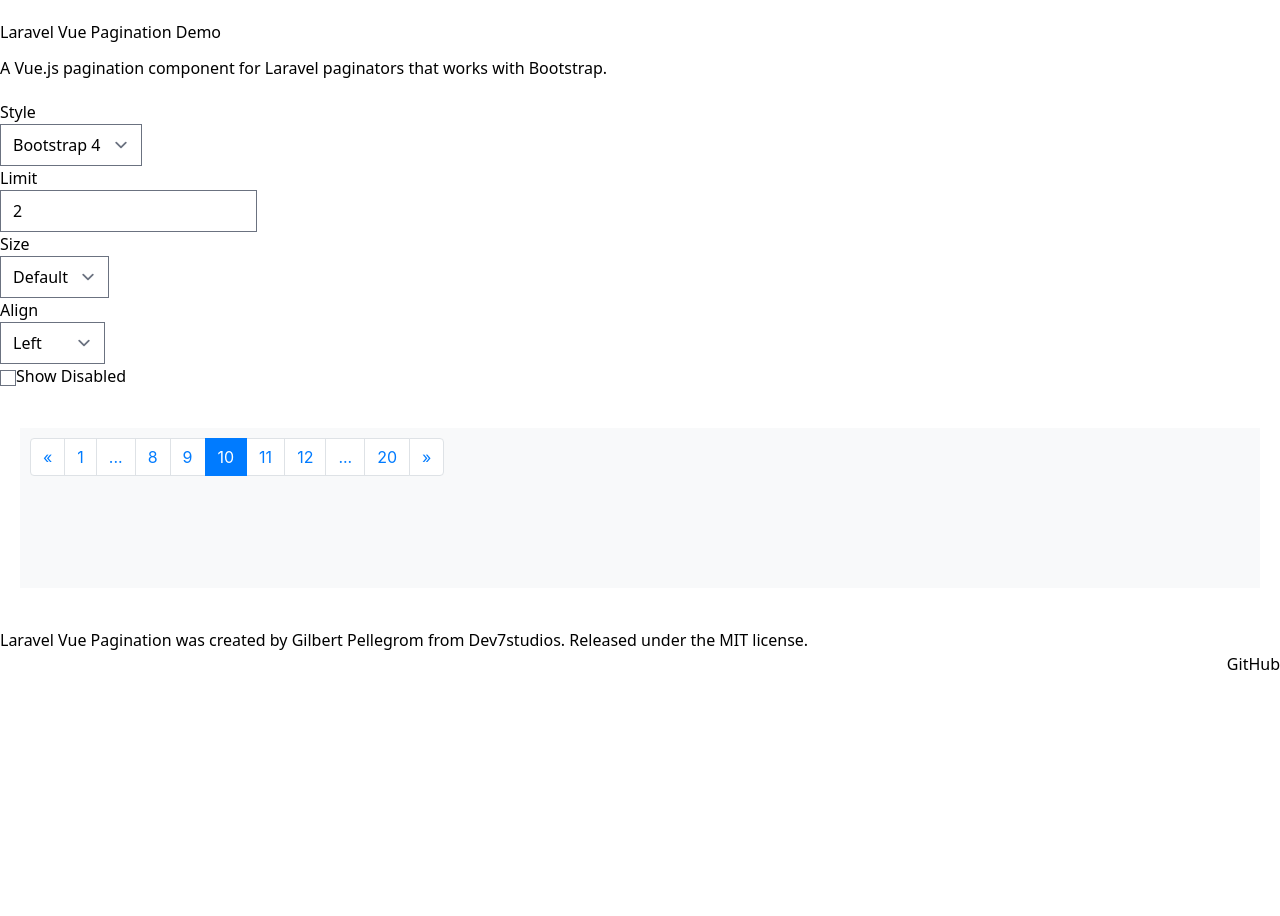
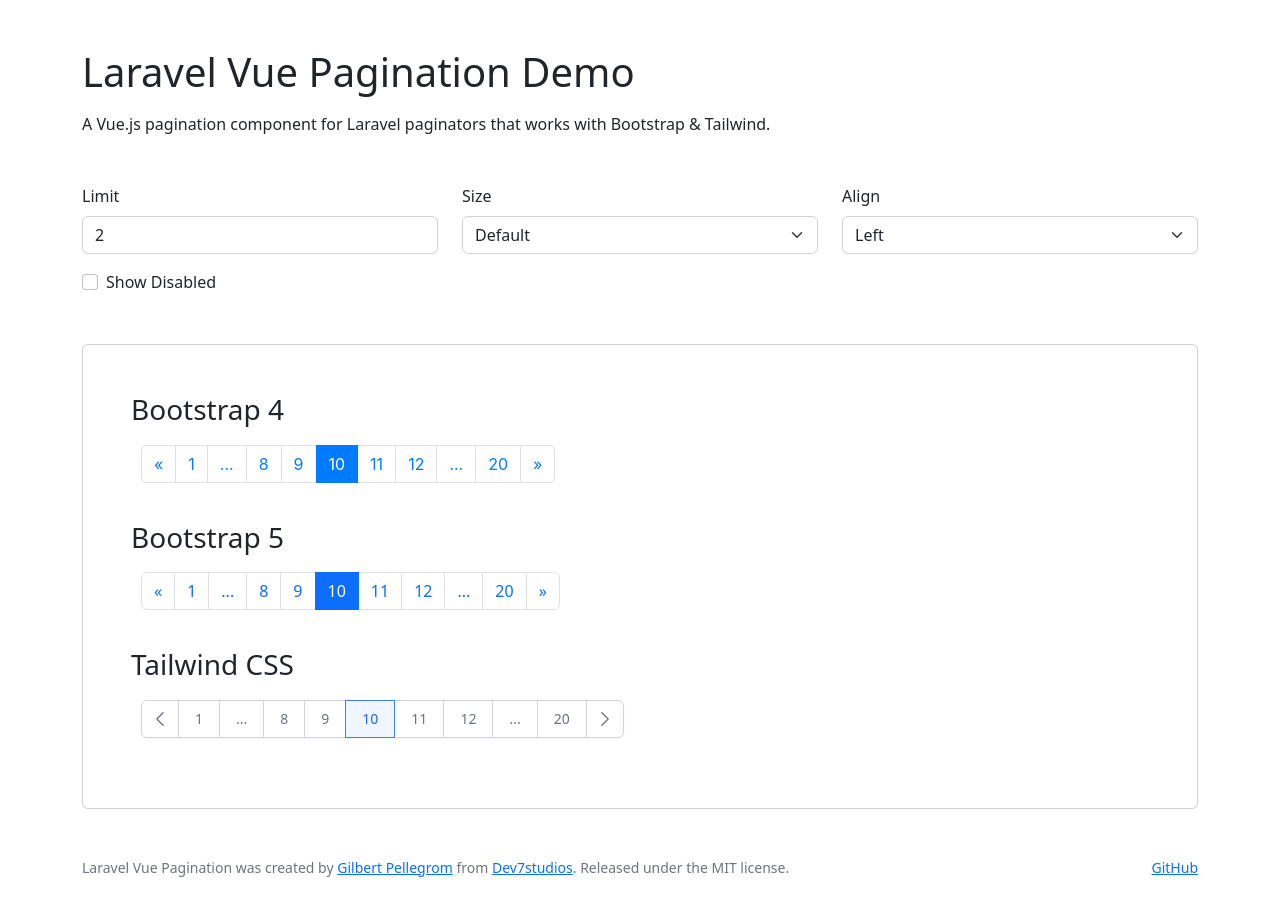
Before and after one commit to happyangelbaby/Laravel-Vue-pagination, a Vue app: page / in a window 1280 px wide. Shown: the top 916 px of the page. Before the commit the page ends 800 px from the top, so only its background shows below. Built offline with nearby package versions, Linux system fonts and the light colour scheme.

Commit message:
Update demo

```diff
--- a/package.json
+++ b/package.json
@@ -34,11 +34,10 @@
     "vue": "^3.2.25"
   },
   "devDependencies": {
-    "@tailwindcss/forms": "^0.5.3",
     "@vitejs/plugin-vue": "^2.2.0",
     "@vue/test-utils": "^2.0.0-rc.17",
     "autoprefixer": "^10.4.13",
-    "bootstrap": "^4",
+    "bootstrap": "^5.2.2",
     "eslint": "^8.8.0",
     "eslint-config-prettier": "^8.3.0",
     "eslint-plugin-prettier": "^4.0.0",
--- a/src/demo/App.vue
+++ b/src/demo/App.vue
@@ -1,41 +1,32 @@
 <template>
     <div class="container mt-5">
         <h1 class="mb-3">Laravel Vue Pagination Demo</h1>
-        <p class="mb-5">A Vue.js pagination component for Laravel paginators that works with Bootstrap.</p>
-
+        <p class="mb-5">A Vue.js pagination component for Laravel paginators that works with Bootstrap &amp; Tailwind.</p>
         <form class="mb-5" @submit.prevent>
-            <div class="form-row">
-                <div class="form-group col-md-3">
-                    <label for="style">Style</label><br>
-                    <select id="size" class="form-control" v-model="style">
-                        <option value="bootstrap4">Bootstrap 4</option>
-                        <option value="bootstrap5">Bootstrap 5</option>
-                        <option value="tailwind">Tailwind</option>
-                    </select>
-                </div>
-                <div class="form-group col-md-3">
-                    <label for="limit">Limit</label><br>
+            <div class="row mb-3">
+                <div class="col" v-if="style !== 'tailwind'">
+                    <label class="form-label" for="limit">Limit</label><br>
                     <input type="number" id="limit" class="form-control" v-model="limit">
                 </div>
-                <div class="form-group col-md-3">
-                    <label for="size">Size</label><br>
-                    <select id="size" class="form-control" v-model="size">
+                <div class="col">
+                    <label class="form-label" for="size">Size</label><br>
+                    <select id="size" class="form-select" v-model="size">
                         <option value="small">Small</option>
                         <option value="default">Default</option>
                         <option value="large">Large</option>
                     </select>
                 </div>
-                <div class="form-group col-md-3">
-                    <label for="align">Align</label><br>
-                    <select id="align" class="form-control" v-model="align">
+                <div class="col">
+                    <label class="form-label" for="align">Align</label><br>
+                    <select id="align" class="form-select" v-model="align">
                         <option value="left">Left</option>
                         <option value="center">Center</option>
                         <option value="right">Right</option>
                     </select>
                 </div>
             </div>
-            <div class="form-row">
-                <div class="form-group col-md-6">
+            <div class="row">
+                <div class="col">
                     <div class="form-check">
                         <input class="form-check-input" type="checkbox" id="show-disabled" v-model="showDisabled">
                         <label class="form-check-label" for="show-disabled">Show Disabled</label>
@@ -44,9 +35,11 @@
             </div>
         </form>
 
-        <div class="card bg-light">
+        <div class="card">
             <div class="card-body p-5">
-                <RenderToIFrame :css-url="cssUrl">
+                <h3 class="mb-2">Bootstrap 4</h3>
+                <RenderToIFrame>
+                    <link rel="stylesheet" href="https://cdn.jsdelivr.net/npm/bootstrap@4.6.2/dist/css/bootstrap.min.css">
                     <Bootstrap4Pagination
                         class="mb-0"
                         :data="laravelData"
@@ -55,8 +48,12 @@
                         :size="size"
                         :align="align"
                         @pagination-change-page="getResults"
-                        v-if="style === 'bootstrap4'"
                     />
+                </RenderToIFrame>
+
+                <h3 class="mt-3 mb-2">Bootstrap 5</h3>
+                <RenderToIFrame>
+                    <link rel="stylesheet" href="https://cdn.jsdelivr.net/npm/bootstrap@5.2.1/dist/css/bootstrap.min.css">
                     <Bootstrap5Pagination
                         class="mb-0"
                         :data="laravelData"
@@ -65,13 +62,15 @@
                         :size="size"
                         :align="align"
                         @pagination-change-page="getResults"
-                        v-if="style === 'bootstrap5'"
                     />
+                </RenderToIFrame>
+
+                <h3 class="mt-3 mb-2">Tailwind CSS</h3>
+                <RenderToIFrame :is-tailwind="true">
                     <TailwindPagination
                         :data="laravelData"
                         :limit="limit"
                         @pagination-change-page="getResults"
-                        v-if="style === 'tailwind'"
                     />
                 </RenderToIFrame>
             </div>
@@ -82,7 +81,7 @@
                 <div class="col-md-9">
                     <p>Laravel Vue Pagination was created by <a href="https://gilbitron.me">Gilbert Pellegrom</a> from <a href="https://dev7studios.co">Dev7studios</a>. Released under the MIT license.</p>
                 </div>
-                <div class="col-md-3 text-right">
+                <div class="col-md-3 text-end">
                     <p><a href="https://github.com/gilbitron/laravel-vue-pagination">GitHub</a></p>
                 </div>
             </div>
@@ -91,7 +90,7 @@
 </template>
 
 <script>
-import './tailwind.css';
+import '../../node_modules/bootstrap/dist/css/bootstrap.css';
 import { Bootstrap4Pagination, Bootstrap5Pagination, TailwindPagination } from '../lib';
 import RenderToIFrame from './components/RenderToIFrame';
 
@@ -136,19 +135,6 @@
             size: 'default',
             align: 'left'
         }
-    },
-
-    computed:{
-        cssUrl() {
-            if (this.style === 'tailwind') {
-                return '';
-            }
-            if (this.style === 'bootstrap5') {
-                return 'https://cdn.jsdelivr.net/npm/bootstrap@5.2.1/dist/css/bootstrap.min.css';
-            }
-
-            return 'https://cdn.jsdelivr.net/npm/bootstrap@4.6.2/dist/css/bootstrap.min.css';
-        },
     },
 
     mounted () {
@@ -216,7 +202,7 @@
     border: 0;
     overflow: auto;
     width: 100%;
-    height: 10rem;
+    height: 4rem;
     background-color: transparent;
 }
 </style>
--- a/src/demo/components/RenderToIframe.js
+++ b/src/demo/components/RenderToIframe.js
@@ -1,38 +1,35 @@
-import {h, ref, createApp, onMounted, onBeforeUpdate} from 'vue';
+import {h, ref, createApp, onMounted} from 'vue';
 
 export default {
     name: 'RenderToIFrame',
     props: {
-        cssUrl: {
-            type: String,
-            default: '',
-        },
+        isTailwind: {
+            type: Boolean,
+            default: false,
+        }
     },
     setup(props, { slots }) {
         const iframeRef = ref(null);
         const iframeBody = ref(null);
         const iframeHead = ref(null);
-        const iframeCSS = ref(null);
         const iframeStyle = ref(null);
-        let iframeApp = null;
 
         onMounted(async () => {
-            const tailwindCss = await import('../tailwind.css');
+            const tailwindCss = props.isTailwind ? await import('../tailwind.css?inline') : null;
 
             iframeBody.value = iframeRef.value.contentDocument.body;
             iframeHead.value = iframeRef.value.contentDocument.head;
             const el = document.createElement('div');
             iframeBody.value.appendChild(el);
-            iframeCSS.value = document.createElement('link');
-            iframeCSS.value.rel = 'stylesheet';
-            iframeCSS.value.href = props.cssUrl;
-            iframeHead.value.appendChild(iframeCSS.value);
             iframeStyle.value = document.createElement('style');
             iframeStyle.value.innerHTML =
-                'body { margin: 0; padding: 10px; background: #f8f9fa; }' + tailwindCss.default;
+                'body { margin: 0; padding: 10px; }';
+            if (tailwindCss) {
+                iframeStyle.value.innerHTML += tailwindCss.default;
+            }
             iframeHead.value.appendChild(iframeStyle.value);
 
-            iframeApp = createApp({
+            createApp({
                 name: 'IframeRender',
                 setup() {
                     return () => slots.default();
@@ -40,13 +37,6 @@
             }).mount(el);
         });
 
-        onBeforeUpdate(() => {
-            if (!iframeApp || !iframeRef.value) {
-                return;
-            }
-            iframeCSS.value.href = props.cssUrl;
-        });
-
         return () => h('iframe', { ref: iframeRef });
     },
 };
--- a/tailwind.config.js
+++ b/tailwind.config.js
@@ -6,7 +6,5 @@
     theme: {
         extend: {},
     },
-  plugins: [
-    require('@tailwindcss/forms'),
-  ],
+    plugins: [],
 }
```
Also changed, not shown: 1 other file (tests, documents, lock files or other folders). Lines whose indentation alone changed are shown as unchanged.
